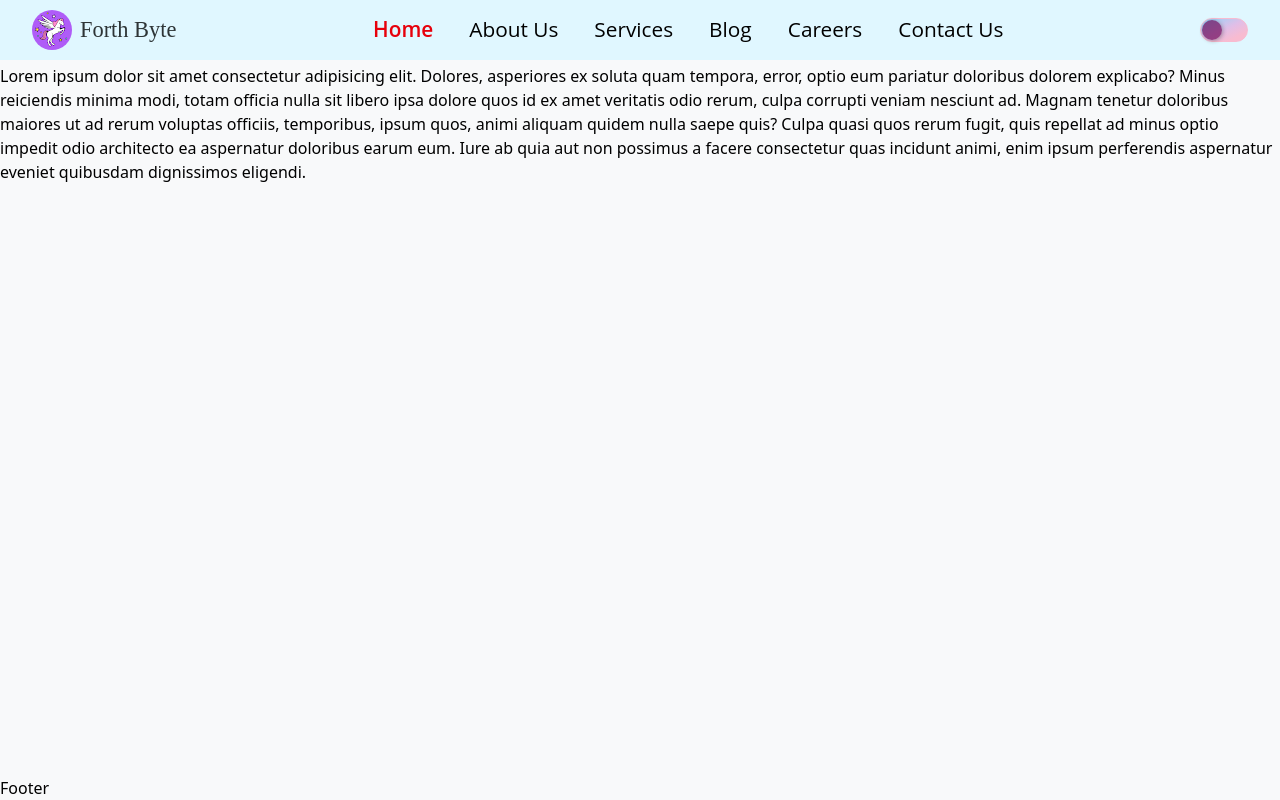
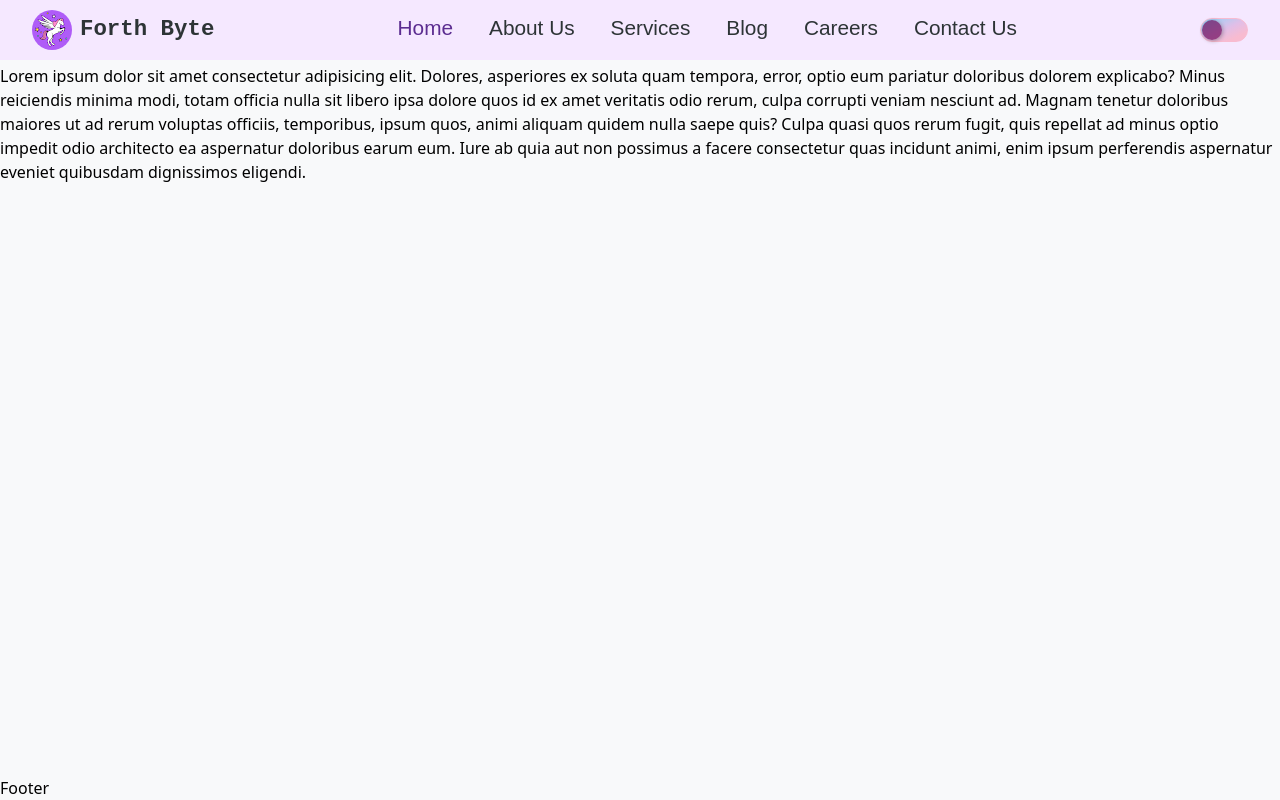
Before and after one commit to VishalChoudhary01/forth-byte, a React (Vite) app: page / in a window 1280 px wide. Built offline with nearby package versions, Linux system fonts and the light colour scheme.

Commit message:
navber desktop completed

```diff
--- a/src/components/atoms/Logo.jsx
+++ b/src/components/atoms/Logo.jsx
@@ -5,7 +5,7 @@ const Logo = () => {
   return (
     <div className='flex items-center md:gap-x-2 '>
         <img src={forthbytelogo} alt="forth byte Logo"  className='rounded-full'/>
-        <p className='font-Neonderthaw lg:text-[1.4rem] text-[1.2rem] font-medium'>Forth Byte</p>
+        <p className='font-RobotoMono lg:text-[1.4rem] text-[1.2rem] font-semibold'>Forth Byte</p>
     </div>
   )
 }
--- a/src/components/moleclues/Navbar.jsx
+++ b/src/components/moleclues/Navbar.jsx
@@ -1,25 +1,27 @@
-import React from 'react'
 import Logo from "./../atoms/Logo"
 import {navbarMenu} from "./../../constants/index"
 import { NavLink } from 'react-router'
 import Toggle from '../atoms/Toggle'
 const Navbar = () => {
   return (
-    <nav className='w-full lg:py-2.5 py-2 lg:text-[1.3rem] lg:px-8 md:px-5 px-3 bg-NavBg fixed z-40    font-medium dark:bg-NavDarkBg text-heading1 dark:text-dark-heading1 transition-all duration-400   flex items-center justify-between'>
+    <nav className='w-full lg:py-2.5 py-2 lg:text-[1.3rem] lg:px-8 md:px-5 px-3 bg-NavBg fixed z-40 backdrop-blur-md dark:bg-NavDarkBg text-heading1 dark:text-dark-heading1 transition-all duration-400   flex items-center justify-between'>
       <Logo/>
-      <ul className='md:flex hidden xl:gap-x-9 font-OpenSans lg:gap-x-8 md:gap-x-6'>
+      <ul className='md:flex hidden xl:gap-x-9  lg:gap-x-8 md:gap-x-6'>
         {
           navbarMenu.map((menu,indx)=>(
             <NavLink
               to={menu.path}
               key={indx}
               className={({ isActive }) =>
-                `hover:text-red-500 transition-colors ${
-                  isActive
-                    ? 'text-red-600 dark:text-red-400 font-semibold'
-                    : 'text-black dark:text-gray-300'
-                }`
-              }
+  `relative pb-1 transition-all duration-300 font-Raleway hover:scale-105
+   hover:text-link-hover hover:dark:text-dark-link-hover
+   ${
+     isActive
+       ? 'text-link font-[500] dark:text-dark-link after:w-full after:bg-link dark:after:bg-dark-link after:animate-underlineExpand'
+       : 'after:w-0 after:bg-transparent'
+   }
+   after:absolute after:left-0 after:bottom-0 after:h-[2px] after:transition-all`
+}
             >
               {menu.name}
             </NavLink>
--- a/src/index.css
+++ b/src/index.css
@@ -22,6 +22,7 @@ cd{
   --color-NavBg:#f3e6fb;
   --color-NavBg:#eaf4ff;
   --color-NavBg:#e0f7ff;
+  --color-NavBg:#f5e8ff;
 
   /* toogle */
   --color-ToggleKnob:#6b0355ad;
@@ -74,7 +75,9 @@ cd{
   --color-input-disabled-text: #7f8c8d;
 
   /* Link */
-  --color-link: var(--color-brand);
+  --color-link: #6b0355ad;
+  --color-link: #6a3d9e ;
+  --color-link: #5c2d91  ;
   --color-link-hover: var(--color-brand-hover);
 
 
@@ -98,8 +101,7 @@ cd{
   --color-dark-surface: #2d2d2d;
 
     /* Navbar  */
-  --color-NavDarkBg:#2a2540;
-  /* --color-NavDarkBg:#2c1a3c; */
+  --color-NavDarkBg:#0d0d0da5 ;
 
   /* toogle */
   --color-darkToggleKnob:#f5e8ff;
@@ -145,8 +147,8 @@ cd{
 
 
   /* Link */
-  --color-dark-link: #6c5ce7;
-  --color-dark-link-hover: #00c9a7;
+  --color-dark-link: #dc74fce4;
+  --color-dark-link-hover: #e4a9f6e4;
 
   /* border */
   --color-dark-border: rgba(255, 255, 255, 0.1);
@@ -160,22 +162,37 @@ cd{
 
 
   /* FONT FAMILY */
-  --font-AlexBrush: 'Alex Brush', 'cursive';
-  --font-Inter: 'Inter', 'sans-serif';
-  --font-Lato: 'Lato', 'sans-serif';
-  --font-Neonderthaw: 'Neonderthaw', 'cursive';
-  --font-Nunito: 'Nunito', 'sans-serif';
-  --font-OpenSans: 'Open Sans', 'sans-serif';
-  --font-Parisienne: 'Parisienne', 'cursive';
-  --font-Poppins: 'Poppins', 'sans-serif';
-  --font-Raleway: 'Raleway', 'sans-serif';
-  --font-RobotoMono: 'Roboto Mono', 'monospace';
-  --font-Roboto: 'Roboto', 'sans-serif';
-  --font-SairaStencilOne: 'Saira Stencil One', 'cursive';
+  --font-AlexBrush:  "Alex Brush", cursive;
+  --font-Inter: "Inter", sans-serif;
+  --font-Lato: "Lato", sans-serif;
+  --font-Neonderthaw:  "Neonderthaw", cursive;
+  --font-Nunito: "Nunito", sans-serif;
+  --font-OpenSans: "Open Sans", sans-serif;
+  --font-Parisienne: "Parisienne", cursive;
+  --font-Poppins: "Poppins", sans-serif;
+  --font-Raleway: "Raleway", sans-serif;
+  --font-RobotoMono: "Roboto Mono", monospace;
+  --font-Roboto: "Roboto", sans-serif;
+  --font-SairaStencilOne: "Saira Stencil One", sans-serif;
+
+
+  --animate-underlineExpand:underlineExpand 0.6s ease-in forwards;
+  @keyframes underlineExpand {
+     0% {
+      transform: scaleX(0);
+      transform-origin: left
+    }
+    50% {
+      transform: scaleX(1);
+      transform-origin: left
+
+    }
+
+  }
 
 }
 
 c{
-  color:#9d84aa;
+  color:#0d0d0da5
 
 }
```
